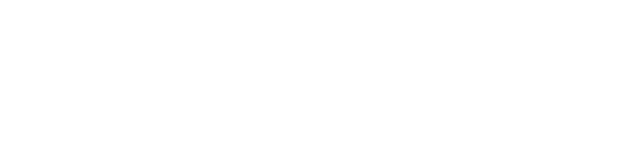
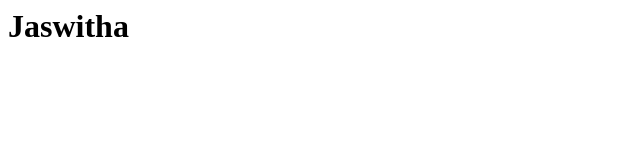
Before and after one commit to Jaswithareddy305/project1, a plain HTML site: page index.html in a window 1280 px wide. Shown: the whole page, without its empty margins (0-640 px from the left). Drawn offline with Linux system fonts and the light colour scheme.

Commit message:
Update index.html

```diff
--- a/index.html
+++ b/index.html
@@ -3,6 +3,7 @@
     <title> </title>
   </head>
         <body>
+          <h1> Jaswitha</h1>
 
         </body>
 </html>
```
